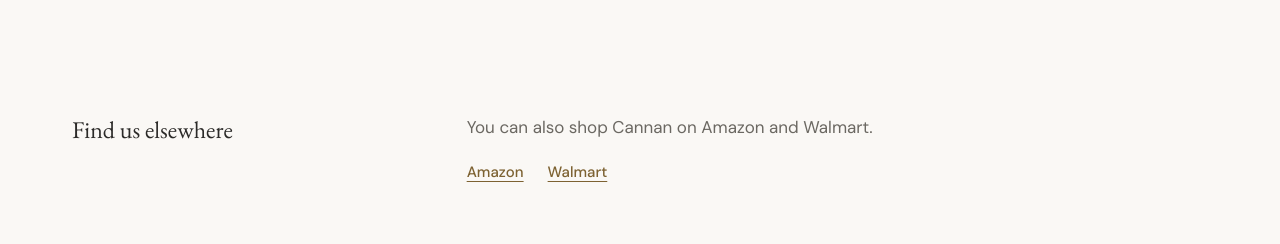
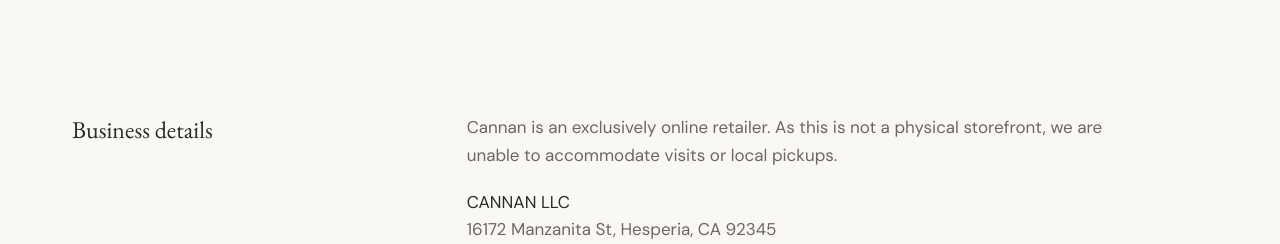
Before and after one commit to eduardd3/cannan-ecom-web, a Next.js app: page /about in a window 1280 px wide. Shown: the part 1346-1590 px from the top of the page. Built offline with nearby package versions, Linux system fonts and the light colour scheme; no server answers; the database is empty.

Commit message:
Stop advertising the Amazon and Walmart shops on the About page
- Remove the "Find us elsewhere" section and its marketplace links
- Delete the now-unused Storefronts component
- Update the About page comment to say the shops are not advertised

```diff
--- a/src/app/(storefront)/about/page.tsx
+++ b/src/app/(storefront)/about/page.tsx
@@ -5,7 +5,6 @@ import type { ReactNode } from "react";
 import Container from "@/app/components/container";
 import { textLinkClass } from "@/app/components/form/styles";
 import GoldRule from "@/app/components/gold-rule";
-import Storefronts from "@/app/components/storefronts";
 import { BUSINESS_ADDRESS_LINES, BUSINESS_NAME, BUSINESS_PHONE, BUSINESS_PHONE_HREF } from "@/lib/contact";
 
 export const metadata: Metadata = {
@@ -18,9 +17,9 @@ export const metadata: Metadata = {
 //  copy describes choosing pieces and never says "handmade" or "made by us".
 //
 //  The homepage says what Cannan is in one breath; this page says why and how.
-//  So it carries only what the homepage doesn't: the story, the curation, the
-//  full "many paths" reasoning, and the marketplaces. Collections and promises
-//  live on the homepage.
+//  So it carries only what the homepage doesn't: the story, the curation, and
+//  the full "many paths" reasoning. Collections and promises live on the
+//  homepage. The marketplace shops (Amazon, Walmart) are not advertised here.
 //
 //  Layout: "wall text". Every section is a narrow label column (4 of 12) and a
 //  ~640px text column (8 of 12), so the whole page shares one left edge, unlike
@@ -118,13 +117,6 @@ export default function AboutUs() {
         </p>
       </AboutSection>
 
-      <AboutSection id="elsewhere" heading={<h2 className={h2}>Find us elsewhere</h2>}>
-        <p>You can also shop Cannan on Amazon and Walmart.</p>
-        <div className="mt-2">
-          <Storefronts />
-        </div>
-      </AboutSection>
-
       {/* Registered business details, not a storefront: Cannan sells online only. */}
       <AboutSection id="business" heading={<h2 className={h2}>Business details</h2>}>
         <p>
--- a/src/app/components/storefronts.tsx
+++ /dev/null
@@ -1,28 +0,0 @@
-import { textLinkClass } from "@/app/components/form/styles";
-
-//  Cannan's marketplace storefronts, as plain text links: the design system
-//  allows no brand logos or badges. External, so a plain <a> in a new tab
-//  rather than next/link.
-const storeLinks = [
-    { href: "https://www.amazon.com/s?me=A17J8ESNV6NKND&marketplaceID=ATVPDKIKX0DER", label: "Amazon" },
-    { href: "https://www.walmart.com/seller/102911568", label: "Walmart" },
-];
-
-export default function Storefronts() {
-    return (
-        <ul className="flex gap-6">
-            {storeLinks.map(({ href, label }) => (
-                <li key={label}>
-                    <a
-                        href={href}
-                        target="_blank"
-                        rel="noopener noreferrer"
-                        className={`inline-flex min-h-11 items-center text-label-ui ${textLinkClass}`}
-                    >
-                        {label}
-                    </a>
-                </li>
-            ))}
-        </ul>
-    );
-}
```
